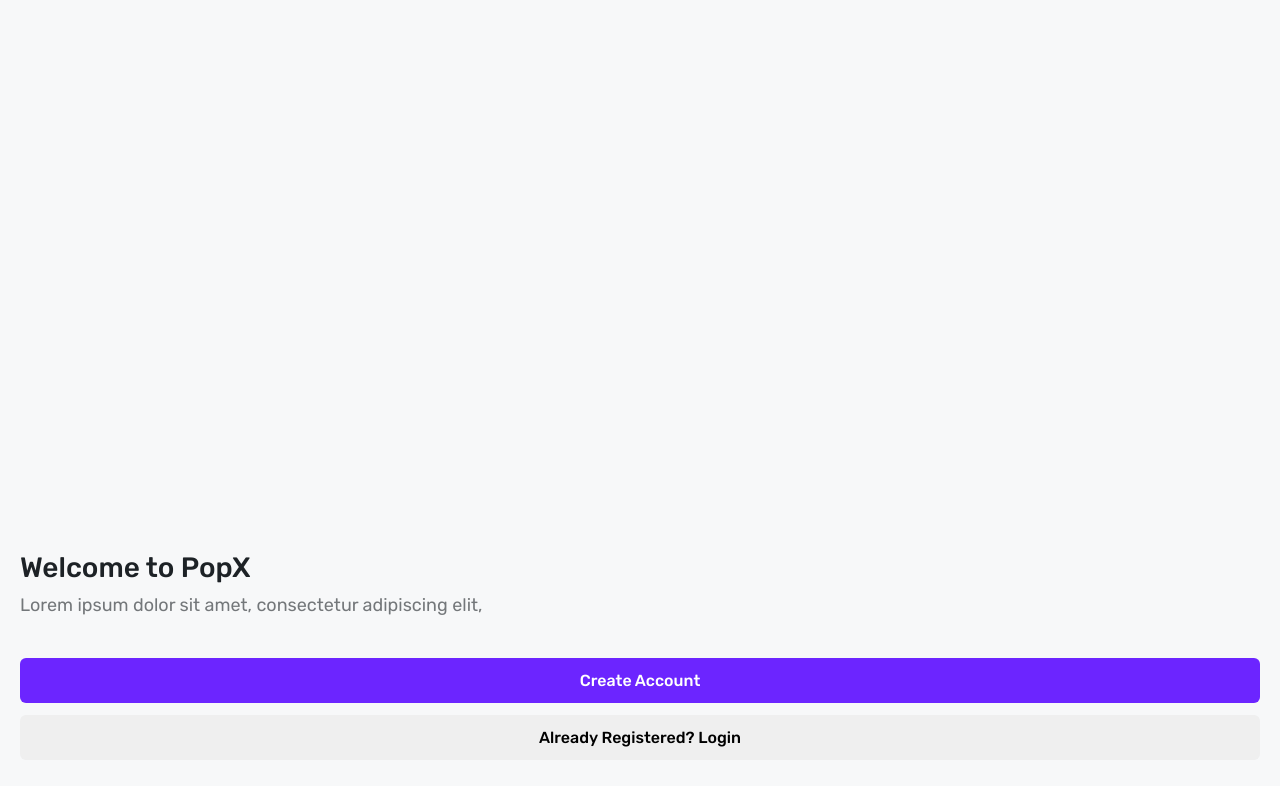
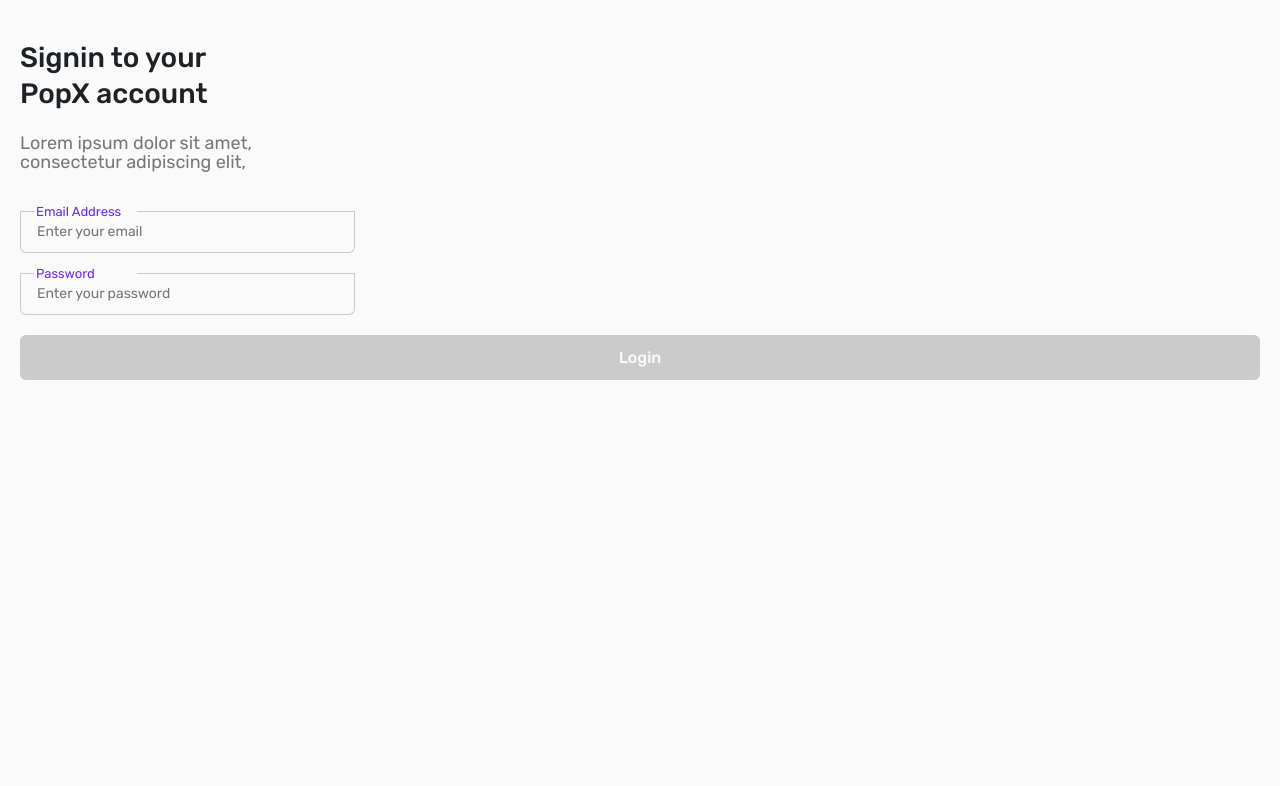
Before and after one commit to singh-kashish/react-adobeXD, a React (Vite) app: page /login in a window 1280 px wide. Before the commit this address led to /. Shown: the top 786 px of the page. Built offline with nearby package versions, Linux system fonts and the light colour scheme.

Commit message:
Page: Login

```diff
--- a/src/App.jsx
+++ b/src/App.jsx
@@ -1,7 +1,7 @@
 import { BrowserRouter, Routes, Route, Navigate } from 'react-router-dom';
 import AppLayout from './components/AppLayout/AppLayout';
 import Home    from './pages/Home/Home';
-// import Login   from './pages/Login/Login';
+import Login   from './pages/Login/Login';
 // import Signup  from './pages/Signup/Signup';
 // import Profile from './pages/Profile/Profile';
 
@@ -11,8 +11,8 @@ export default function App() {
       <AppLayout>
         <Routes>
           <Route path="/"        element={<Home />} />
-          {/* <Route path="/login"   element={<Login />} />
-          <Route path="/signup"  element={<Signup />} />
+           <Route path="/login"   element={<Login />} />
+          {/*<Route path="/signup"  element={<Signup />} />
           <Route path="/profile" element={<Profile />} /> */}
           <Route path="*"        element={<Navigate to="/" replace />} />
         </Routes>
--- a/src/components/Input/Input.module.css
+++ b/src/components/Input/Input.module.css
@@ -1,35 +1,85 @@
-.wrapper {
+.containerStyle {
+  position: relative;
   display: flex;
   flex-direction: column;
-  gap: 6px;
-  width: 100%;
+  /* Total explicit width requested */
+  width: 335px;
+  box-sizing: border-box;
 }
 
-.label {
-  font-size: 13px;
-  font-weight: 500;
-  color: var(--color-dark);
-  letter-spacing: 0;
+/* The actual text field layout (handles bottom, left, right borders) */
+.inputStyle {
+  width: 100%;
+  padding: 12px 16px;
+  font-family: var(--font-family), sans-serif;
+  font-size: 0.875rem;
+  font-weight: 400;
+  color: #919191;
+  outline: none;
+  background-color: transparent;
+  box-sizing: border-box;
+
+  /* Construct the lower frame of the box */
+  border: 1px solid #CBCBCB;
+  border-top: none; /* Removed so our custom row can handle the top cutouts */
+  border-radius: 0 0 6px 6px;
 }
 
-.input {
-  font-family: var(--font-family);
-  font-size: 15px;
-  font-weight: 400;
-  color: var(--color-dark);
-  background: var(--color-input-bg);
-  border: 1.5px solid var(--color-border);
-  border-radius: 10px;
-  padding: 13px 16px;
-  outline: none;
-  transition: border-color 0.2s;
-  width: 100%;
+/* Custom top row container sitting exactly on the top edge */
+.topBorderRow {
+  position: absolute;
+  top: 0;
+  left: 0;
+  width: 335px;
+  height: 1px; /* Align strictly with line height */
+  display: flex;
+  pointer-events: none;
 }
 
-.input::placeholder {
-  color: var(--color-muted);
+/* - The starting border anchor segment: exactly 14px */
+.leftBorderSegment {
+  width: 14px;
+  border-top: 1px solid #CBCBCB;
+  /* Matches top-left curvature of standard radius hooks */
+  border-top-left-radius: 6px;
 }
 
-.input:focus {
-  border-color: var(--color-primary);
+/* - The explicit Notched Label Area: exactly 103px wide */
+/* Adjust to 135px if you prefer your alternative specification measurement */
+.labelArea {
+  width: 103px;
+  position: relative;
+  background-color: var(--color-white, #ffffff);
+  /* Pulls the layout upward slightly so text splits the boundary line */
+  transform: translateY(-50%);
+  display: flex;
+  align-items: center;
+  box-sizing: border-box;
 }
+
+/* Text styles inside your cut out boundary area */
+.labelText {
+  color: var(--color-primary, #7c3aed); /* All purple text rule */
+  font-size: 13px;
+  font-weight: 400;
+  font-family: var(--font-family), sans-serif;
+  line-height: 1;
+
+  /* Requirement: Left padding of exactly 2px */
+  padding-left: 2px;
+  white-space: nowrap;
+  overflow: hidden;
+  text-overflow: ellipsis;
+}
+
+/* - The remaining border: automatically takes up the rest of the 335px width */
+.rightBorderSegment {
+  flex-grow: 1;
+  border-top: 1px solid #CBCBCB;
+  border-top-right-radius: 6px;
+}
+
+.asteriskStyle {
+  color: #ef4444; /* Mandatory marker element */
+  margin-left: 2px;
+}
--- /dev/null
+++ b/src/components/Input/Input.tsx
@@ -0,0 +1,37 @@
+import React from "react";
+// @ts-ignore
+import styles from './Input.module.css';
+
+interface FloatingInputProps extends React.InputHTMLAttributes<HTMLInputElement> {
+  label: string;
+  required?: boolean;
+}
+
+export const FloatingInput: React.FC<FloatingInputProps> = ({
+  label,
+  required = false,
+  ...props
+}) => {
+  return (
+    <div className={styles.containerStyle}>
+      {/* Custom Top Border & Notched Label Grid */}
+      <div className={styles.topBorderRow}>
+        <div className={styles.leftBorderSegment} />
+        <div className={styles.labelArea}>
+          <span className={styles.labelText}>
+            {label}
+            {required && <span className={styles.asteriskStyle}>*</span>}
+          </span>
+        </div>
+        <div className={styles.rightBorderSegment} />
+      </div>
+
+      {/* Input Field with Left, Bottom, and Right Borders Only */}
+      <input
+        type={props.type || "text"}
+        className={styles.inputStyle}
+        {...props}
+      />
+    </div>
+  );
+};
--- a/src/pages/Home/Home.jsx
+++ b/src/pages/Home/Home.jsx
@@ -7,7 +7,6 @@ export default function Home() {
 
   return (
     <main className={styles.page}>
-      {/* Grouping text content introduces structured layout boundaries */}
       <section className={styles.content}>
         <h1 className={styles.heading}>Welcome to PopX</h1>
         <p className={styles.subtitle}>
@@ -15,7 +14,6 @@ export default function Home() {
         </p>
       </section>
 
-      {/* Semantic action wrapper */}
       <div className={styles.actions}>
         <Button
           variant="primary"
--- /dev/null
+++ b/src/pages/Login/Login.jsx
@@ -0,0 +1,48 @@
+import { useState } from 'react';
+import { useNavigate } from 'react-router-dom';
+import Button from '../../components/Button/Button';
+import {FloatingInput} from '../../components/Input/Input';
+import styles from './Login.module.css';
+
+export default function Login() {
+  const navigate = useNavigate();
+  const [form, setForm] = useState({ email: '', password: '' });
+
+  const handleChange = e => setForm(prev => ({ ...prev, [e.target.name]: e.target.value }));
+
+  const handleSubmit = e => {
+    e.preventDefault();
+    // Navigate to profile on successful login
+    navigate('/profile', { state: { email: form.email } });
+  };
+
+  return (
+    <main className={styles.page}>
+      <section className={styles.content}>
+        <h1 className={styles.title}>Signin to your PopX account</h1>
+        <p className={styles.subtitle}>Lorem ipsum dolor sit amet, consectetur adipiscing elit,</p>
+        </section>
+        <form className={styles.form} onSubmit={handleSubmit}>
+          <FloatingInput
+            label="Email Address"
+            type="email"
+            name="email"
+            placeholder="Enter your email"
+            value={form.email}
+            onChange={handleChange}
+          />
+          <FloatingInput
+            label="Password"
+            type="password"
+            name="password"
+            placeholder="Enter your password"
+            value={form.password}
+            onChange={handleChange}
+          />
+          <Button type="submit" variant="grey" fullWidth>
+            Login
+          </Button>
+        </form>
+    </main>
+  );
+}
--- /dev/null
+++ b/src/pages/Login/Login.module.css
@@ -0,0 +1,94 @@
+.page {
+  width: 100%;
+  height: 100%;
+  padding: 2.5rem 1.25rem;
+  background: var(--color-white);
+  overflow: hidden;
+  display: flex;
+  flex-direction: column;
+  align-items: flex-start;
+  justify-content: flex-start;
+}
+
+.back {
+  position: absolute;
+  top: 52px;
+  left: 20px;
+  background: none;
+  border: none;
+  cursor: pointer;
+  padding: 4px;
+  display: flex;
+  align-items: center;
+  justify-content: center;
+}
+
+.content {
+ max-width: 14.5rem;
+ display: flex;
+ flex-direction: column;
+ gap: 0.875rem;
+}
+
+.title {
+  font-size: 1.75rem;
+  font-weight: 500;
+  line-height: 2.25rem;
+  color: #1D2226;
+  letter-spacing: 0;
+  margin-bottom: 0.5rem;
+  max-width: 11.75rem;
+  text-align: left;
+}
+.field label{
+    color: #6c25ff;
+    background: #f7f8f9;
+    padding: 0 6px;
+    font-size: 13px;
+    font-weight: 500;
+    position: absolute;
+    top: -7px;
+    left: 10px;
+}
+.subtitle {
+  font-size: 1.125rem;
+  font-weight: 400;
+  line-height: 1.1625rem;
+  color: var(--color-muted);
+  margin-bottom: 40px;
+  text-align:left;
+}
+
+.form {
+  display: flex;
+  flex-direction: column;
+  width: 100%;
+  gap: 20px;
+}
+
+.forgot {
+  background: none;
+  border: none;
+  font-family: var(--font-family);
+  font-size: 14px;
+  font-weight: 500;
+  color: var(--color-primary);
+  cursor: pointer;
+  text-align: right;
+  padding: 0;
+  align-self: flex-end;
+  margin-top: -8px;
+}
+
+.switch {
+  font-size: 14px;
+  color: var(--color-muted);
+  text-align: center;
+  margin-top: 28px;
+}
+
+.link {
+  color: var(--color-primary);
+  font-weight: 500;
+  cursor: pointer;
+}
```
Also changed, not shown: src/components/Input/Input.jsx (deleted, +0 -18 lines), 1 other file (tests, documents, lock files or other folders).
